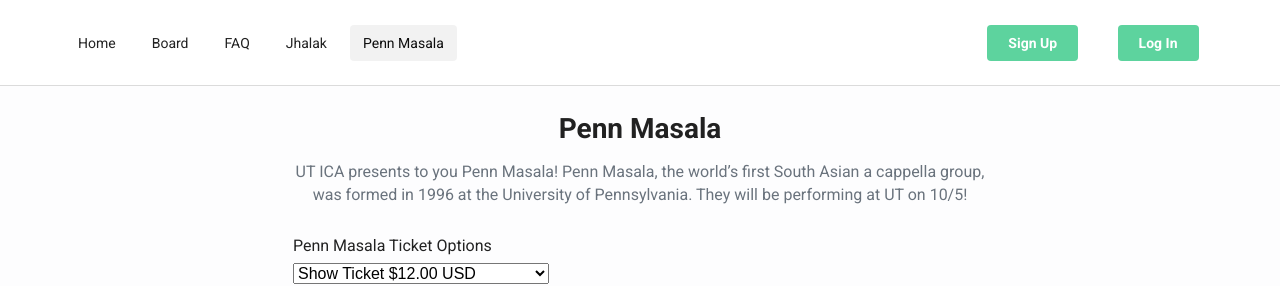
After one commit to texas-ica/texas-ica.com, a Flask app: page /pennmasala in a window 1280 px wide. The commit adds this page. Shown: the top 286 px of the page. Run offline with Flask 2, Linux system fonts and the light colour scheme; parts of the project's set-up code (start-up, migrations or seed data) failed here and were passed over; some libraries are stand-ins or nearby versions.

Commit message:
added penn masala page

```diff
--- a/ica/templates/base.html
+++ b/ica/templates/base.html
@@ -24,6 +24,7 @@
             {% block nav_faq %}<a class="item" href="{{ url_for('website.faq') }}">FAQ</a>{% endblock %}
             {% if user and user.is_authenticated %}<a class="item" href="{{ url_for('social.index') }}">Members</a>{% endif %}
             <a class="item" href="http://texasjhalak.com" target="_blank">Jhalak</a>
+            {% block nav_pennmasala %}<a class="item" href="{{ url_for('website.pennmasala') }}">Penn Masala</a>{% endblock %}
 
             <div class="right menu">
                 {% if user and user.is_authenticated %}
--- /dev/null
+++ b/ica/templates/website/pennmasala.html
@@ -0,0 +1,27 @@
+{% extends "website/layout.html" %}
+{% from "website/macros.html" import render_header, render_post %}
+
+{% block title %}ICA - Penn Masala{% endblock %}
+{% block nav_pennmasala %}<a class=" active item" href="{{ url_for('website.pennmasala') }}">Penn Masala</a>{% endblock %}
+
+{% block content %}
+<div id="board" class="ui text container">
+    {{ render_header('Penn Masala', 'UT ICA presents to you Penn Masala! Penn Masala, the world’s first South Asian a cappella group, was formed in 1996 at the University of Pennsylvania. They will be performing at UT on 10/5!') }}
+
+    <br>
+
+    <form action="https://www.paypal.com/cgi-bin/webscr" method="post" target="_top">
+    <input type="hidden" name="cmd" value="_s-xclick">
+    <input type="hidden" name="hosted_button_id" value="3FWRBWEPPPZX2">
+    <table>
+    <tr><td><input type="hidden" name="on0" value="Penn Masala Ticket Options">Penn Masala Ticket Options</td></tr><tr><td><select name="os0">
+        <option value="Show Ticket">Show Ticket $12.00 USD</option>
+        <option value="Meet & Greet Ticket">Meet & Greet Ticket $15.00 USD</option>
+    </select> </td></tr>
+    </table>
+    <input type="hidden" name="currency_code" value="USD">
+    <input type="image" src="https://www.paypalobjects.com/en_US/i/btn/btn_buynowCC_LG.gif" border="0" name="submit" alt="PayPal - The safer, easier way to pay online!">
+    <img alt="" border="0" src="https://www.paypalobjects.com/en_US/i/scr/pixel.gif" width="1" height="1">
+    </form>
+</div>
+{% endblock %}
--- a/ica/views/website.py
+++ b/ica/views/website.py
@@ -46,6 +46,11 @@ def faq():
         'user': current_user
     })
 
+@website.route('/pennmasala', methods=['GET'])
+def pennmasala():
+    return render_template('website/pennmasala.html', **{
+        'user': current_user
+})
 
 @website.route('/signup', methods=['GET', 'POST'])
 def signup():
```
